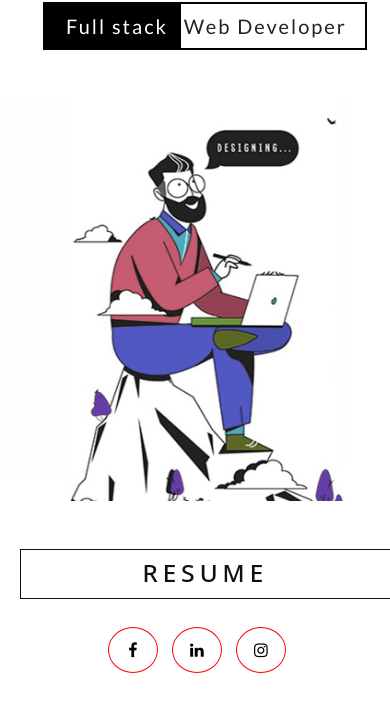
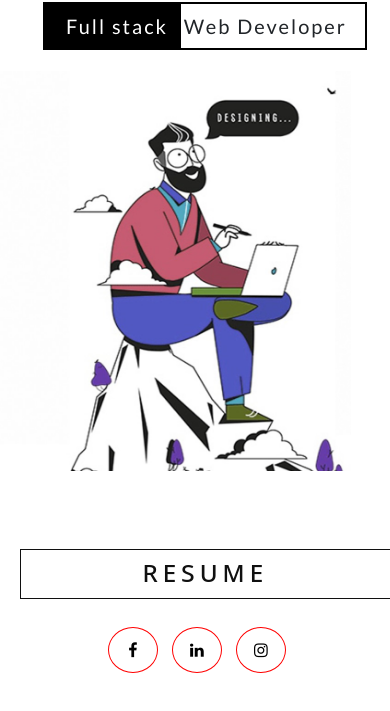
Before and after one commit to alaganprabhu/pro, a plain HTML site: page index.html in a window 390 px wide. Shown: the part 213-924 px from the top of the page. Drawn offline with nearby package versions, Linux system fonts and the light colour scheme.

Commit message:
Update p.css

```diff
--- a/p.css
+++ b/p.css
@@ -693,6 +693,7 @@ border-top-right-radius:50px ;
 #imag img{
     width: 90%;
     height: 400px;
+    margin-top:-30px
 }
 .head{
     position: relative;
```
